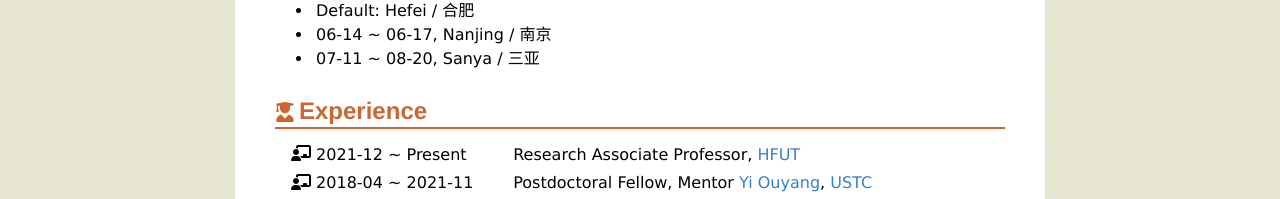
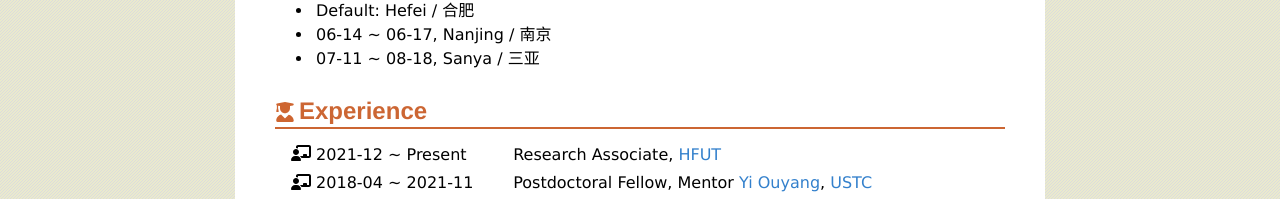
Before and after one commit to zhangshenxing/zhangshenxing.github.io, a plain HTML site: page index.html in a window 1280 px wide. Shown: the part 409-608 px from the top of the page. Drawn offline with nearby package versions, Linux system fonts and the light colour scheme.

Commit message:
update travel plan

```diff
--- a/index.html
+++ b/index.html
@@ -133,7 +133,7 @@
 							<!-- <li>may May, Beijing / 北京</li> -->
 							<!-- <li>06-01 ~ 06-05, Chengdu / 成都</li> -->
 							<li>06-14 ~ 06-17, Nanjing / 南京</li>
-							<li>07-11 ~ 08-20, Sanya / 三亚</li>
+							<li>07-11 ~ 08-18, Sanya / 三亚</li>
 						</ul>
 					</div>
 					<div id="div-image">
@@ -154,7 +154,7 @@
 				<ul class="custom-icon">
 					<li class="employment">
 						<span>2021-12 ~ Present</span><br class="header-br">
-						Research Associate Professor,
+						Research Associate,
 						<a title="Hefei University of Technology" href="http://www.hfut.edu.cn/">HFUT</a>
 					</li>
 					<li class="employment">
```
